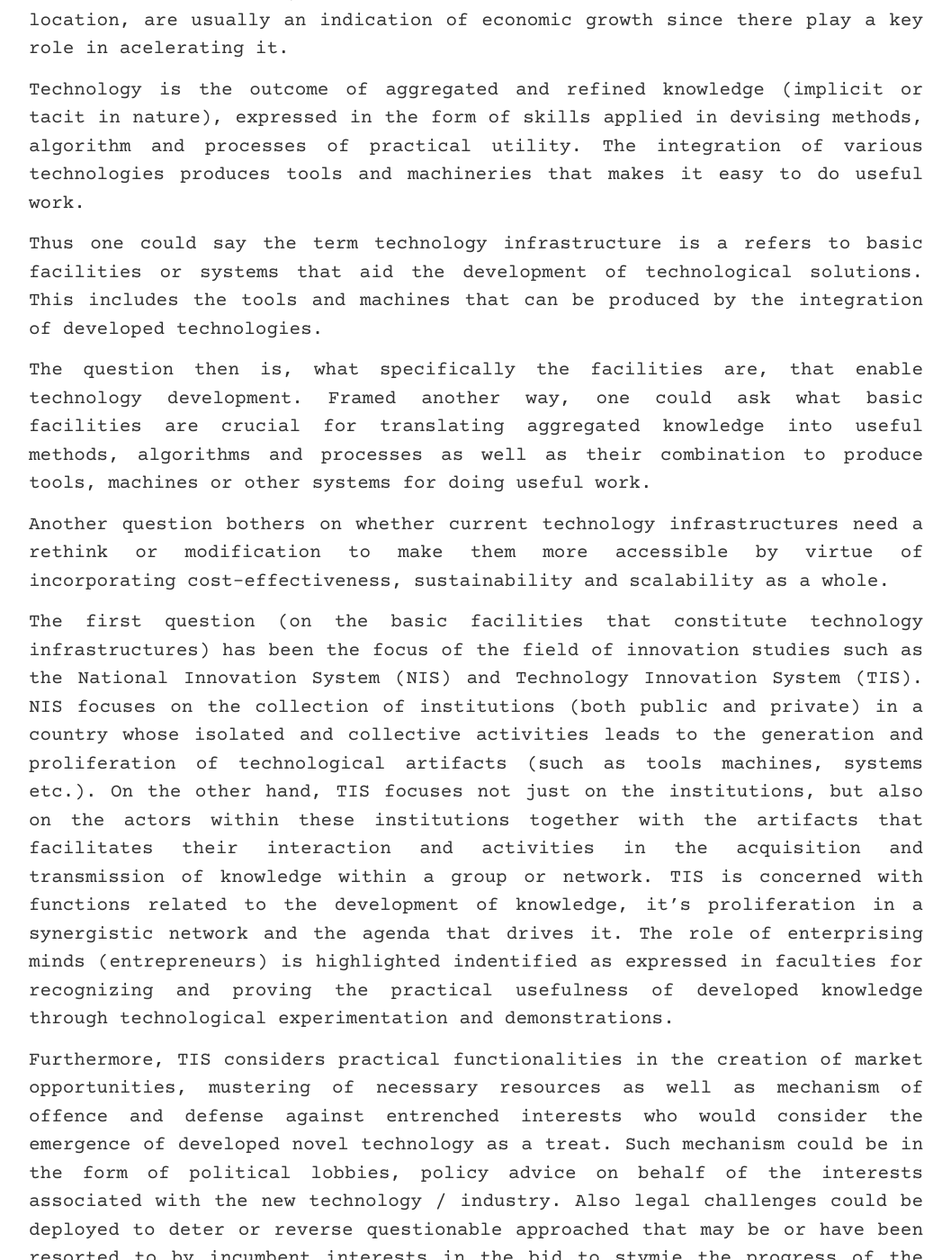
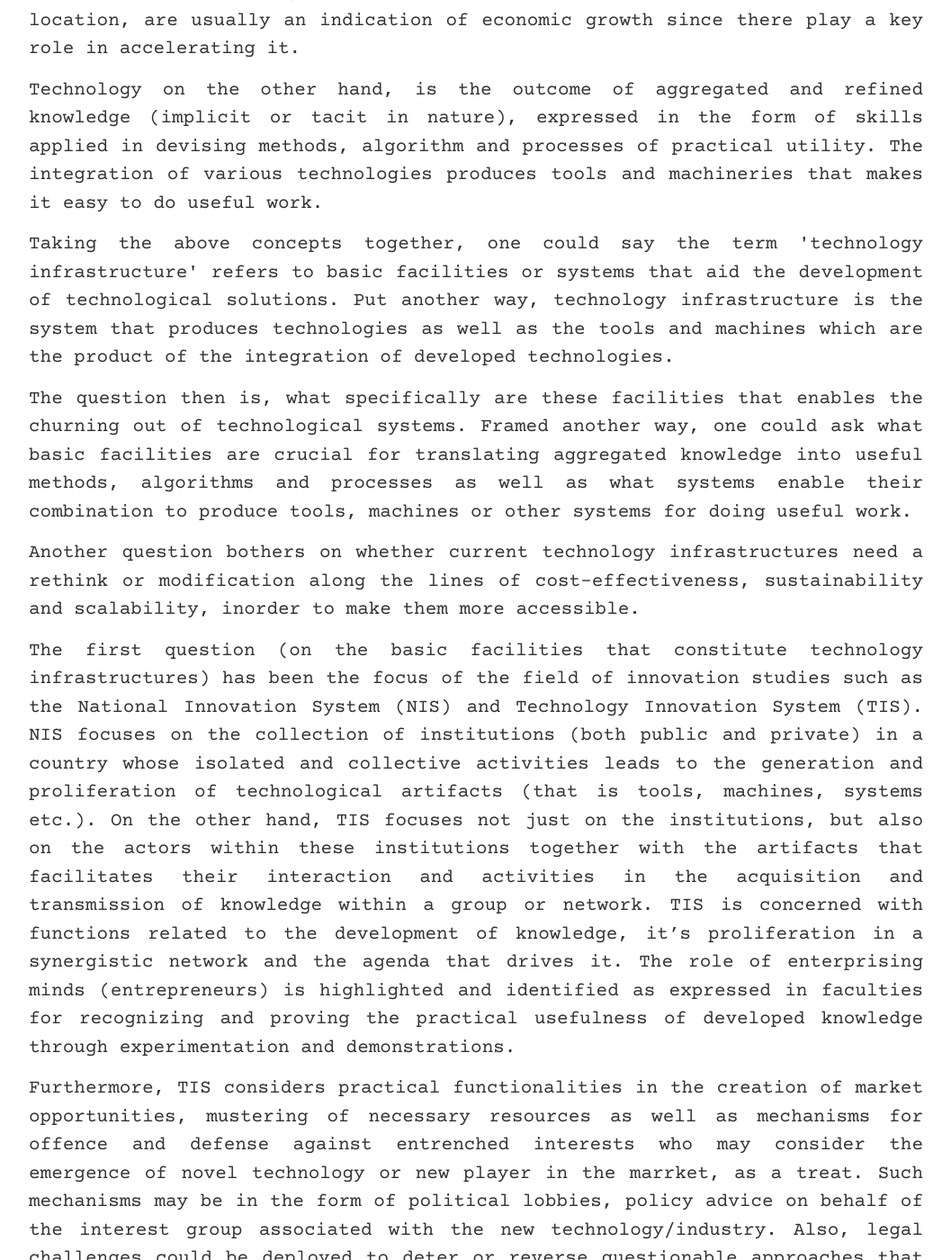
Before and after one commit to oferonmi/datafilik.github.io, a Jekyll site: the page built from _posts/2022-09-24-on-technology-infrastructure.md, in a window 1280 px wide and 1400 px high, scrolled down 761 px. Shown: the whole window at 90% size, without its empty margins (111-1168 px from the left). Built offline with Jekyll 4.4.1, drawn with Linux system fonts in a browser that asks for light colours; some web fonts are replaced; comment, search, counter and statistics services are not loaded; some of the changed text lies outside the part shown.

Commit message:
post edit

```diff
--- a/_posts/2022-09-24-on-technology-infrastructure.md
+++ b/_posts/2022-09-24-on-technology-infrastructure.md
@@ -12,38 +12,38 @@
 
 <section class="container">
     <p align="justify">
-        Typically when one thinks about infrastructure, they think hardware that are needed to perform tasks, usually of signifcant scope. But infrastructure encompasses all basic facilities / systems that augment and enable various functionalities for individual and communal entities. There are crucial to communal sustainability and advancement. Also, their proliferation at a location, are usually an indication of economic growth since there play a key role in acelerating it.
+        Typically when one thinks about infrastructure, they think hardware that are needed to perform tasks, usually of signifcant scope. But infrastructure encompasses all basic facilities / systems that augment and enable various functionalities for individual and communal entities. There are crucial to communal sustainability and advancement. Also, their proliferation at a location, are usually an indication of economic growth since there play a key role in accelerating it.
     </p>
     <p align="justify">
-        Technology is the outcome of aggregated and refined knowledge (implicit or tacit in nature), expressed in the form of skills applied in devising methods, algorithm and processes of practical utility. The integration of various technologies produces tools and machineries that makes it easy to do useful work.
+        Technology on the other hand, is the outcome of aggregated and refined knowledge (implicit or tacit in nature), expressed in the form of skills applied in devising methods, algorithm and processes of practical utility. The integration of various technologies produces tools and machineries that makes it easy to do useful work.
     </p>
     <p align="justify">
-        Thus one could say the term technology infrastructure is a refers to basic facilities or systems that aid the development of technological solutions. This includes the tools and machines that can be produced by the integration of developed technologies.
+        Taking the above concepts together, one could say the term 'technology infrastructure' refers to basic facilities or systems that aid the development of technological solutions. Put another way, technology infrastructure is the system that produces technologies as well as the tools and machines which are the product of the integration of developed technologies.
     </p>
     <p align="justify">
-        The question then is, what specifically the facilities are, that enable technology development. Framed another way, one could ask what basic facilities are crucial for translating  aggregated knowledge into useful methods, algorithms and processes as well as their combination to produce tools, machines or other systems for doing useful work.
+        The question then is, what specifically are these facilities that enables the churning out of technological systems. Framed another way, one could ask what basic facilities are crucial for translating  aggregated knowledge into useful methods, algorithms and processes as well as what systems enable their combination to produce tools, machines or other systems for doing useful work.
     </p>
     <p align="justify">
-        Another question bothers on whether current technology infrastructures need a rethink or modification to make them more accessible by virtue of incorporating  cost-effectiveness, sustainability  and scalability as a whole.
+        Another question bothers on whether current technology infrastructures need a rethink or modification along the lines of cost-effectiveness, sustainability  and scalability, inorder to make them more accessible.
     </p>
     <p align="justify">
         The first question (on the basic facilities that constitute technology infrastructures) has been the focus of the field of innovation studies such as the National Innovation System (NIS) and Technology Innovation System (TIS).
-        NIS focuses on the collection of institutions (both public and private) in a country whose isolated and collective activities leads to the generation and proliferation of technological artifacts (such as tools machines, systems etc.).
-        On the other hand, TIS focuses not just on the institutions, but also on the actors within these institutions together with the artifacts that facilitates their interaction and activities in the acquisition and transmission of knowledge within a group or network. TIS is concerned with functions related to the development of knowledge, it’s proliferation in a synergistic network and the agenda that drives it. The role of enterprising minds (entrepreneurs) is highlighted indentified as expressed in faculties for recognizing and proving the practical usefulness of developed knowledge through technological experimentation and demonstrations.
+        NIS focuses on the collection of institutions (both public and private) in a country whose isolated and collective activities leads to the generation and proliferation of technological artifacts (that is tools, machines, systems etc.).
+        On the other hand, TIS focuses not just on the institutions, but also on the actors within these institutions together with the artifacts that facilitates their interaction and activities in the acquisition and transmission of knowledge within a group or network. TIS is concerned with functions related to the development of knowledge, it’s proliferation in a synergistic network and the agenda that drives it. The role of enterprising minds (entrepreneurs) is highlighted and identified as expressed in faculties for recognizing and proving the practical usefulness of developed knowledge through experimentation and demonstrations.
     </p>
     <p align="justify">
-        Furthermore, TIS considers practical functionalities in the creation of market opportunities, mustering of necessary resources  as well as mechanism of offence and defense against entrenched interests who would consider the emergence of developed novel technology as a treat. Such mechanism could be in the form of political lobbies, policy advice on behalf of the interests associated with the new technology / industry. Also legal challenges could be deployed to deter or reverse questionable approached that may be or have been resorted to by incumbent interests in the bid to stymie the progress of the new technology and keep out new players. Continuous and bold  research and development (R&D) efforts could also be considered one such mechanism for offense and defense, as it ensures possession of the cutting edge features that are most likely (based on their functional merit and usefulness) to displace old technology on the market.
+        Furthermore, TIS considers practical functionalities in the creation of market opportunities, mustering of necessary resources  as well as mechanisms for offence and defense against entrenched interests who may consider the emergence of novel technology or new player in the marrket, as a treat. Such mechanisms may be in the form of political lobbies, policy advice on behalf of the interest group associated with the new technology/industry. Also, legal challenges could be deployed to deter or reverse questionable approaches that may be or have been resorted to by incumbent interests in the bid to stymie the progress of the new technology and to keep out new players. Continuous and bold  research and development (R&D) efforts could also be considered one such mechanism for offense and defense, as it ensures possession of the cutting edge features that are most likely (based on their functional merit and usefulness) to displace old technology on the market.
     </p>
     <p align="justify">
-        From the consideration of NIS and TIS, basic facilities for a technology infrastructure include, learning systems, idea exchange / collaborative networks, enterprising minds, resource mustering, mission  orienting, incentivization (by government institutions and private firms)  and advocacy systems.
+        Thus, from the perspective of NIS and TIS, basic facilities for a technology infrastructure include, learning systems, idea exchange and collaborative networks, enterprising minds, resource mobilization, mission  orienting, incentivization (by government institutions and private firms)  and advocacy systems.
     </p>
     <p align="justify">
-        Considering the organization and operation of the above mentioned  facilities from the perspective of our hyper-connected and digitized world, reveal opportunities for setting up nuanced, sustainable and efficient technology infrastructures, especially in developing nations.
+        Considering the organization and operation of the above mentioned  facilities from the perspective of our hyper-connected and digitized world reveal opportunities for setting up nuanced, sustainable and efficient technology infrastructures, especially in developing nations. This provides grounds for the rethink of technology infrastructure, which currently mostly unweildy (bulky), costly and diffcult to maitain.
     </p>
     <p align="justify">
-        The internet has been instrumental to reducing/removing barriers to large scale collaboration. This much is evident in the management and operation of open-source projects and the 3D maker movement. For instance, in terms of resource mobilization, blockchains  have added further strength to crowdfunding as an addition to systems for raising capital as was denmonstrated in the issuance of cryptographic and governance tokens via initial coin offerings (ICO) that launched various cryptocurrency projects. Crowdfunding, in and of itself, presented a new approach to raise initial capital from the a commons of global scope as was most aptly seen the development of the Oculus Rift, the Pebble smart watch an a host of other projects. In terms sof human capital, this can now be sourced and organized over various geographical locations using the internet. Furthermore, the effectiveness of the internet (specifically social network services) for advocacy ends, is proven, as revealed from the Arab springs through grassroot political campaigns to the GameStop short squeeze. The efficacy of social mobiliztion though relies on many loose variable (the right environment, community coherence etc.) that need to hold for them to be effective.
+        The internet has been instrumental to reducing/removing barriers to large scale operation and collaboration. This much is evident in the management and operation of open-source projects and the 3D maker movement. For instance, in terms of resource mobilization, blockchains  have added further strength to crowdfunding as an addition to and more accessible systems for raising finiacial capital as was denmonstrated in the issuance of cryptographic and governance tokens via initial coin offerings (ICO) that launched various cryptocurrency projects. Crowdfunding, in and of itself, presented a new approach to raise initial capital from a commons of global scope as was most aptly seen in the development of the Oculus Rift, the Pebble smart watch and a host of other projects. In terms of human capital, this can now be sourced and organized over various geographical locations using the internet. Furthermore, the effectiveness of the internet (specifically social network services) for advocacy ends, is proven as revealed in the Arab springs, grassroot political campaigns and the GameStop short squeeze by retail investors. The efficacy of social mobiliztion though relies on many loose variables (such as the right environment, community coherence etc.) which need to hold for them to be effective.
     </p>
     <p align="justify">
-        Thus, systems that reconsider the development of technology infrastructure components to  take advantage of the scale, speed, collaboration potential, moularity and hyperconnectivity of the internet, digitization  and then some, present an approach from which to rethink technology infrastructures so that nimble  and sustainable systems. Gutenkraft Labs seeks to to do just that.
+        Systems that reconsider the development of technology infrastructure components to  take advantage of the scale, speed, collaboration potential, moularity and hyperconnectivity of the internet, digitization  and then some, present an approach from which to rethink technology infrastructures so that there nimble  and sustainable systems. Gutenkraft Labs seeks to to do just that.
     </p>
 </section>
```
